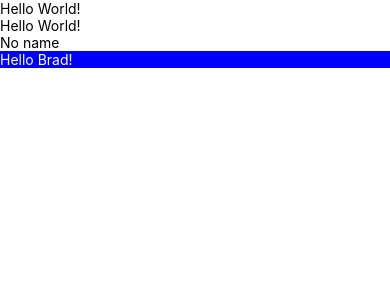
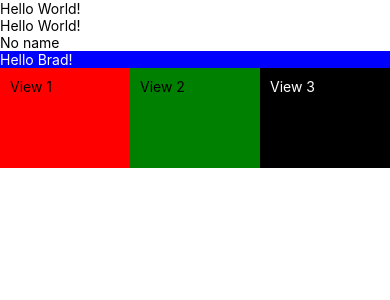
Before and after one commit to Gurenax/react-native-test-project, a React Native app: screen / in a window 390 px wide. Shown: the top 300 px of the page. Built offline with nearby package versions, Linux system fonts and the light colour scheme.

Commit message:
Update Component2 to add TouchableHighlight and TouchableOpacity

```diff
--- a/App.js
+++ b/App.js
@@ -9,13 +9,24 @@ export default class App extends Component {
     showName: false
   }
 
+  onPress1() {
+    console.log('Area 1 Pressed!')
+  }
+
+  onPress2() {
+    console.log('Area 2 Pressed!')
+  }
+
   render() {
     const name = this.state.showName ? this.state.name : 'No name'
     return (
       <View>
         <Text>Hello World!</Text>
         <Component1 message='Hello World!' name={ name } />
-        <Component2 />
+        <Component2
+          onPress1={this.onPress1}
+          onPress2={this.onPress2}
+        />
       </View>
     )
   }
--- a/components/Component2/Component2.js
+++ b/components/Component2/Component2.js
@@ -1,12 +1,37 @@
 import React from 'react'
-import { Text, View, StyleSheet } from 'react-native'
+import { Text, View, StyleSheet, TouchableHighlight, TouchableOpacity } from 'react-native'
 
 const Component2 = ({
-
+  onPress1,
+  onPress2
 }) => {
   return (
-    <View style={styles.myView}>
-      <Text style={styles.myText}>Hello Brad!</Text>
+    <View>
+      <View style={styles.myView}>
+        <Text style={styles.myText}>Hello Brad!</Text>
+      </View>
+      <View style={styles.container}>
+        <TouchableHighlight
+          style={styles.v1}
+          onPress={onPress1}
+          underlayColor='blue'
+          >
+          <View>
+            <Text>View 1</Text>
+          </View>
+        </TouchableHighlight>
+        <TouchableOpacity
+          style={styles.v2}
+          onPress={onPress2}
+        >
+          <View>
+            <Text>View 2</Text>
+          </View>
+        </TouchableOpacity>
+        <View style={styles.v3}>
+          <Text style={styles.vText}>View 3</Text>
+        </View>
+      </View>
     </View>
   )
 }
@@ -17,6 +42,28 @@ const styles = StyleSheet.create({
   },
   myText: {
     color: 'white'
+  },
+  container: {
+    flexDirection: 'row',
+    height: 100,
+  },
+  v1: {
+    flex: 1,
+    backgroundColor: 'red',
+    padding: 10
+  },
+  v2: {
+    flex: 1,
+    backgroundColor: 'green',
+    padding: 10
+  },
+  v3: {
+    flex: 1,
+    backgroundColor: 'black',
+    padding: 10,
+  },
+  vText: {
+    color: 'white'
   }
 })
 export default Component2
```
